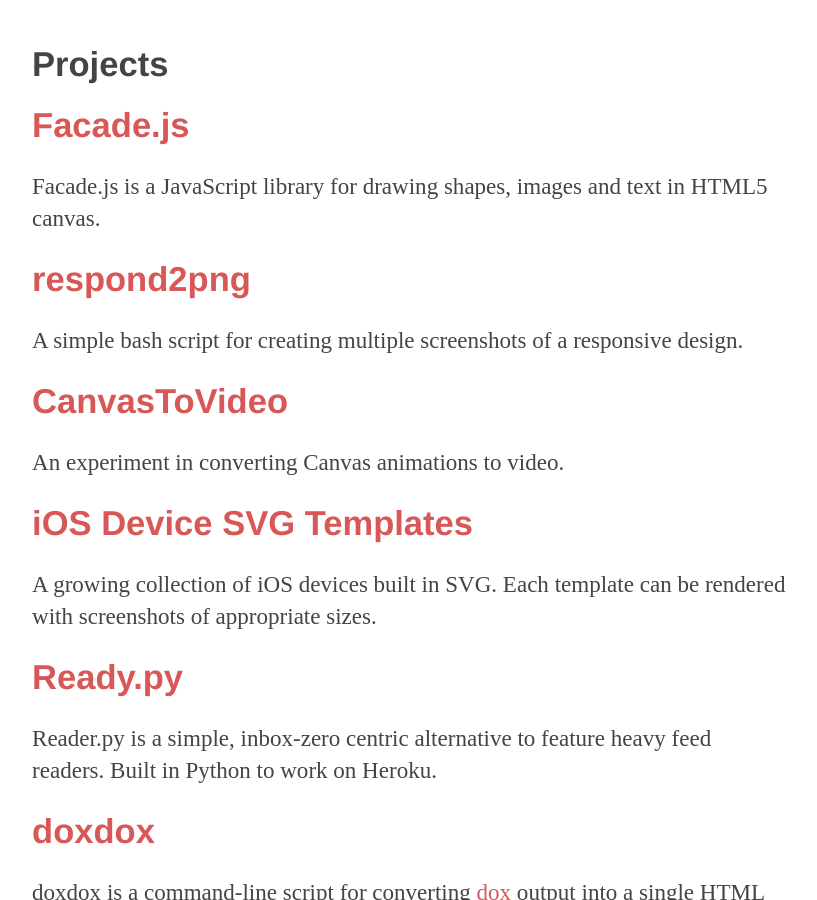
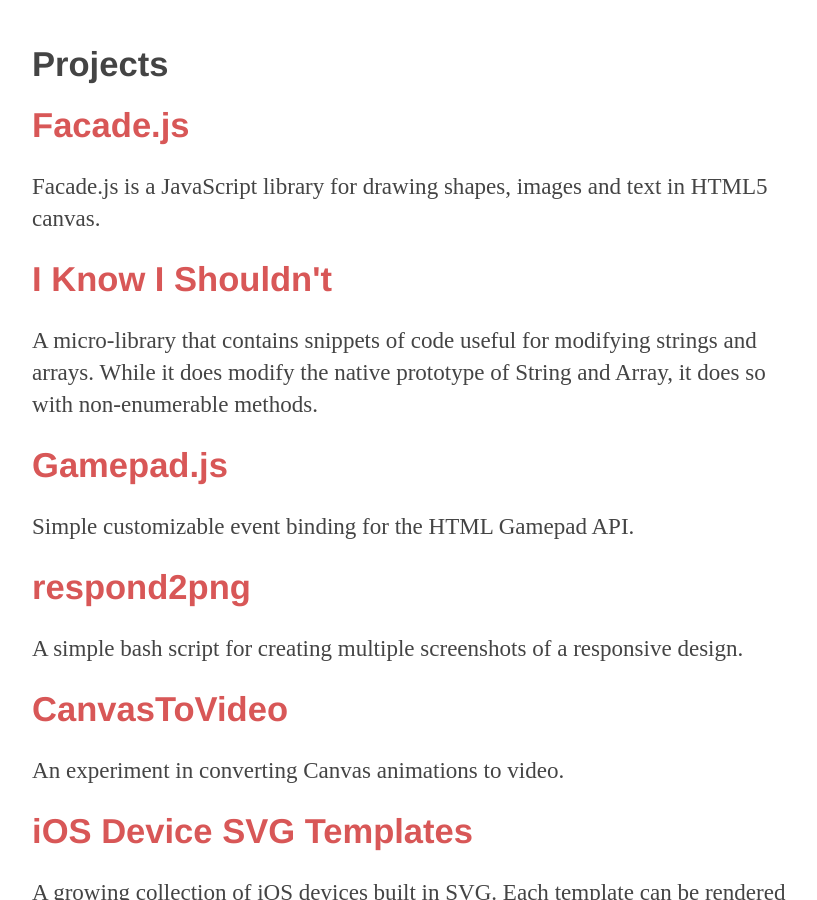
Before and after one commit to neogeek/neogeek.github.io, a Jekyll site: the page built from projects/index.md, in a window 1280 px wide and 900 px high, scrolled down 346 px. Shown: the whole window, without its empty margins (231-1048 px from the left). Built offline with Jekyll 4.4.1, drawn with Linux system fonts in a browser that asks for light colours; Markdown is read by kramdown in place of the engine named in the settings.

Commit message:
Updated projects.

```diff
--- a/_data/projects.yml
+++ b/_data/projects.yml
@@ -1,6 +1,14 @@
 - name: Facade.js
   description: Facade.js is a JavaScript library for drawing shapes, images and text in HTML5 canvas.
   url: http://facadejs.com
+
+- name: I Know I Shouldn't
+  description: A micro-library that contains snippets of code useful for modifying strings and arrays. While it does modify the native prototype of String and Array, it does so with non-enumerable methods.
+  url: https://github.com/neogeek/iknowishouldnt.js
+
+- name: Gamepad.js
+  description: Simple customizable event binding for the HTML Gamepad API.
+  url: https://github.com/neogeek/gamepad.js
 
 - name: respond2png
   description: A simple bash script for creating multiple screenshots of a responsive design.
```
